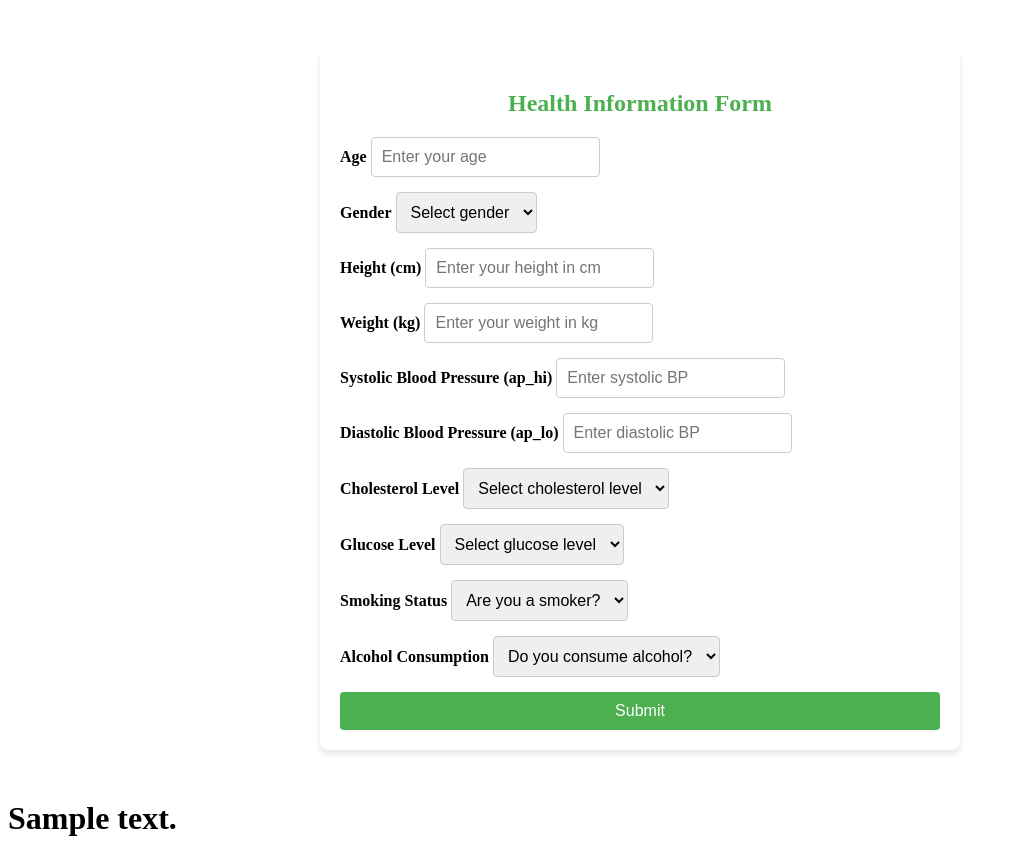
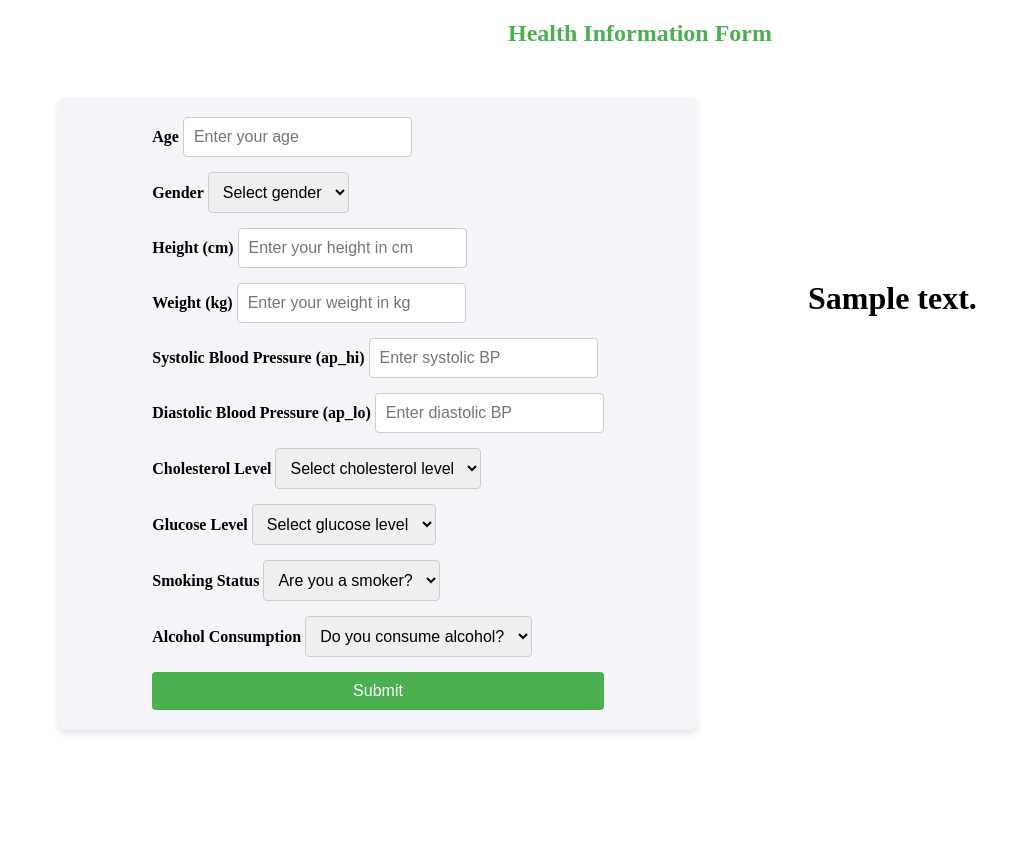
Before and after one commit to kain-shekar/heart_disease_prediction, a Flask app: template templates/home.html in a window 1280 px wide. Shown: the whole page, without its empty margins (0-1030 px from the left). After the commit the page ends 734 px from the top, so only its background shows below. Run offline with Flask 3, Linux system fonts and the light colour scheme; the template is opened without the code that fills it: most values are stand-ins (such as "Sample title", 1, 10 or a date in 2020); parts of the project's set-up code (start-up, migrations or seed data) failed here and were passed over.

Commit message:
final commit

```diff
--- a/templates/home.html
+++ b/templates/home.html
@@ -3,7 +3,7 @@
 <head>
     <meta charset="UTF-8">
     <meta name="viewport" content="width=device-width, initial-scale=1.0">
-    <title>Health Form</title>
+    <title>Heart-Disease prediction Form</title>
     <style>                                                                                                                                                               use attractive colors and show the result beside the form and make sure that all columns are justify                                                                                                                                                                 Provide me this code  with adding colours , and show the result beside the form in such a attractive manner using neon types colurs
         body {
             font-family: Arial, sans-serif;
@@ -14,12 +14,15 @@
         }
 
         .container {
+            display: flex;
+            justify-content: space-evenly ;
             max-width: 600px;
             margin: 50px auto;
             padding: 20px;
-            background: #fff;
+            background: #f4f4f9;
             border-radius: 8px;
             box-shadow: 0 4px 6px rgba(0, 0, 0, 0.1);
+            margin-left : 50px;
 
         }
 
@@ -64,11 +67,16 @@
             background-color: #45a049;
         }
 
+        .result{
+            margin-top : -500px;
+            margin-left : 800px;
+        }
+
     </style>
 </head>
 <body>
+    <h2>Health Information Form</h2>
     <div class="container">
-        <h2>Health Information Form</h2>
         <form action="{{url_for('predict')}}" method="POST">
             <!-- Age -->
             <div class="div">
@@ -156,8 +164,7 @@
             <button type="submit">Submit</button>
         </form>
     </div>
-<div>
-   <h1 style='center'> {{prediction_text}}<h2>
-   </div>
+    <div class="result"><h1> {{prediction_text}}<h2></div>
+
 </body >
 </html>
```
Also changed, not shown: README.md.
